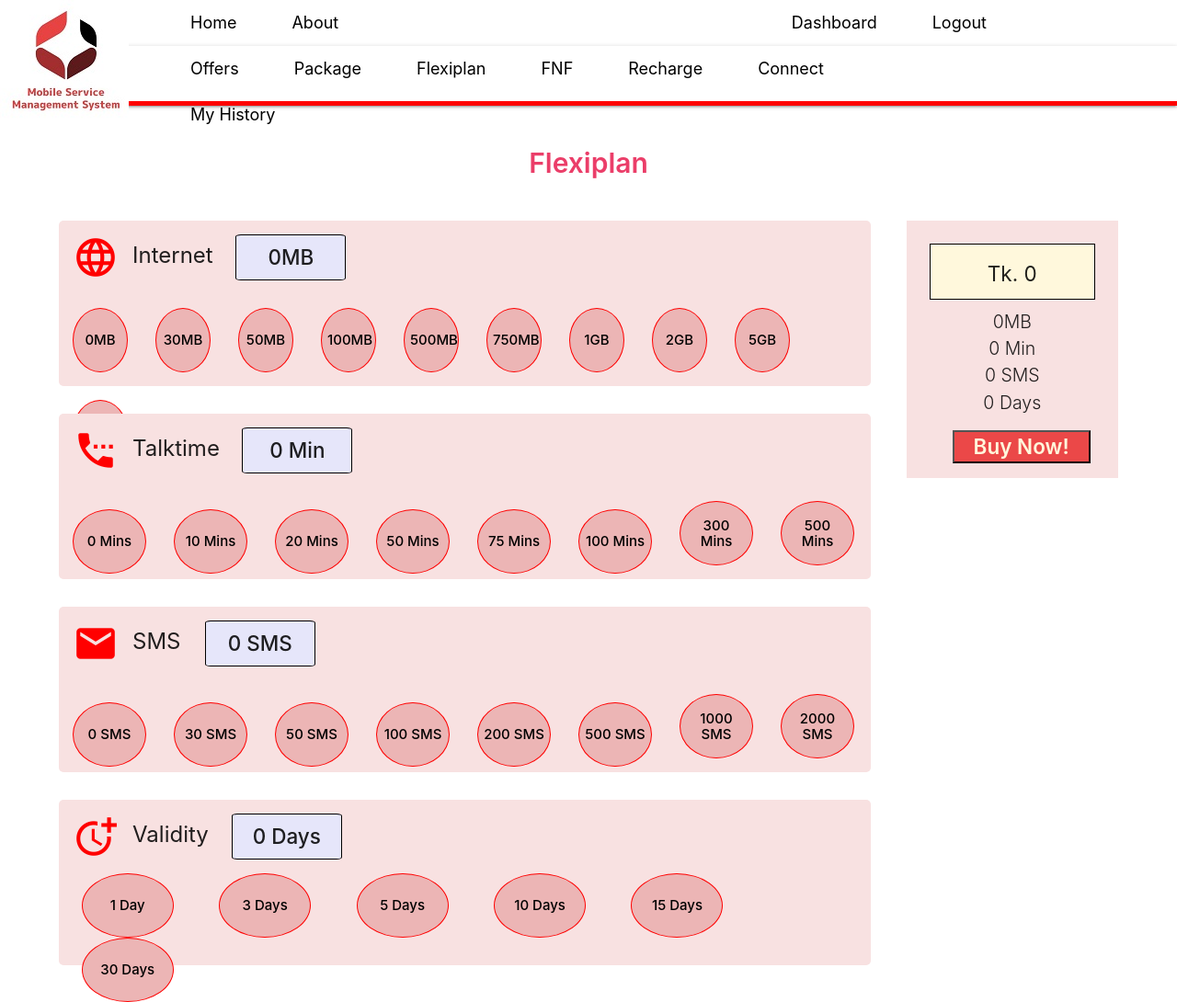
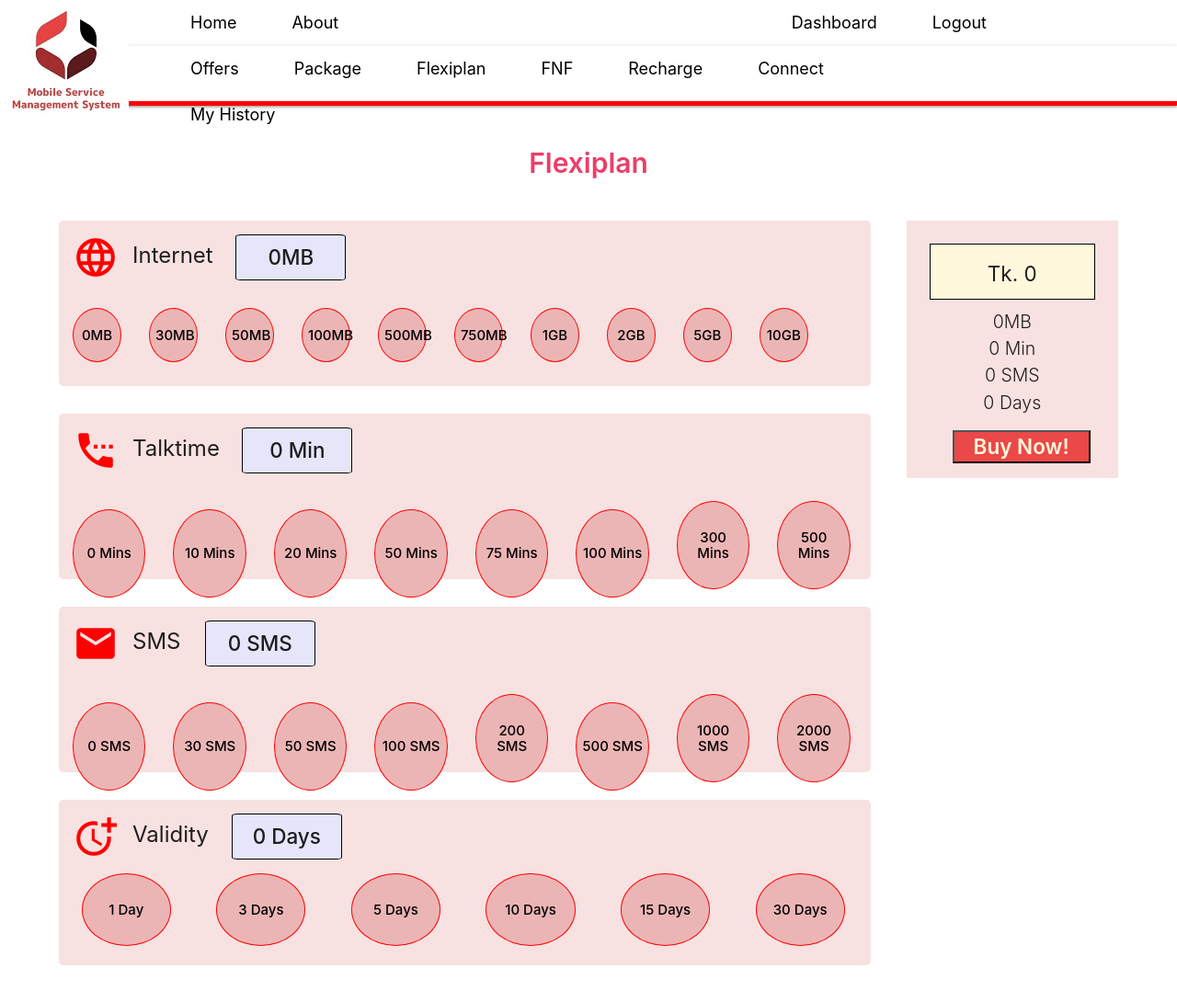
Before and after one commit to TanzimAzadNishan/Mobile-Service-Management-System, a React (Create React App) app in the folder Frontend_react_application/mobile-service-app/: page /flexiplan in a window 1280 px wide. Shown: the whole page at 92% size. Built offline with nearby package versions, Linux system fonts and the light colour scheme; sample sign-in values are in the browser's storage.

Commit message:
modal structure changed

```diff
--- a/Frontend_react_application/mobile-service-app/src/components/admin/AdminDashboard.js
+++ b/Frontend_react_application/mobile-service-app/src/components/admin/AdminDashboard.js
@@ -828,7 +828,7 @@ class AdminDashboard extends Component {
                                             Confirm
                                         </button>
                                         <button className="btn red pkg-edit-submit" onClick = {() => this.deletePkg()}>Delete</button>
-                                        <button className="btn blue" onClick = {() => this.closeEditPkgModal()}>Exit</button>
+                                        <button className="btn blue pkg-edit-submit" onClick = {() => this.closeEditPkgModal()}>Exit</button>
                                         </div>
 
                                 </form>
@@ -919,7 +919,7 @@ class AdminDashboard extends Component {
                                             Confirm
                                         </button>
                                         <button className="btn red fnf-edit-submit" onClick = {() => this.deletefnf()}>Delete</button>
-                                        <button className="btn blue" onClick = {() => this.closeEditfnfModal()}>Exit</button>
+                                        <button className="btn blue fnf-edit-submit" onClick = {() => this.closeEditfnfModal()}>Exit</button>
                                         </div>
 
                                 </form>
@@ -1190,7 +1190,7 @@ class AdminDashboard extends Component {
                                             Confirm
                                         </button>
                                         <button className="btn red offer-edit-submit" onClick = {() => this.deleteOffer()}>Delete</button>
-                                        <button className="btn blue" onClick = {() => this.closeEditOfferModal()}>Exit</button>
+                                        <button className="btn blue offer-edit-submit" onClick = {() => this.closeEditOfferModal()}>Exit</button>
                                         </div>
 
                                 </form>
--- a/Frontend_react_application/mobile-service-app/src/styles/admin/AdminDashboardStyle.css
+++ b/Frontend_react_application/mobile-service-app/src/styles/admin/AdminDashboardStyle.css
@@ -175,16 +175,16 @@
 }
 
 .pkg-cancel{
-    margin-left: 27%;
-    margin-right: 20%;
+    margin-left: 33%;
+    margin-right: 7%;
 }
 
 .set-pkg-modal{
     height: 70%;
-    width: 25%;
+    width: 30%;
     background-color: white;
     margin-top: 5%;
-    margin-left: 38%;
+    margin-left: 35%;
     padding: 3%;
 }
 
@@ -196,11 +196,12 @@
 }
 
 .pkg-submit{
-    margin-right: 29%;
+    margin-left: 12%;
+    margin-right: 15%;
 }
 
 .pkg-edit-submit{
-    margin-right: 2%;
+    margin-left: 5%;
 }
 
 .pkg-delete-submit{
@@ -298,16 +299,16 @@ label{
 }
 
 .fnf-cancel{
-    margin-left: 27%;
-    margin-right: 20%;
+    margin-left: 33%;
+    margin-right: 7%;
 }
 
 .set-fnf-modal{
     height: 60%;
-    width: 25%;
+    width: 30%;
     background-color: white;
     margin-top: 5%;
-    margin-left: 38%;
+    margin-left: 35%;
     padding: 3%;
 }
 
@@ -319,11 +320,12 @@ label{
 }
 
 .fnf-submit{
-    margin-right: 29%;
+    margin-left: 12%;
+    margin-right: 15%;
 }
 
 .fnf-edit-submit{
-    margin-right: 2%;
+    margin-left: 5%;
 }
 
 .fnf-delete-submit{
@@ -547,16 +549,16 @@ label{
 }
 
 .offer-cancel{
-    margin-left: 27%;
-    margin-right: 20%;
+    margin-left: 33%;
+    margin-right: 7%;
 }
 
 .set-offer-modal{
     height: 90%;
-    width: 25%;
+    width: 30%;
     background-color: white;
     margin-top: 2%;
-    margin-left: 38%;
+    margin-left: 35%;
     padding: 3%;
     overflow: scroll;
 }
@@ -569,11 +571,12 @@ label{
 }
 
 .offer-submit{
-    margin-right: 24%;
+    margin-left: 12%;
+    margin-right: 15%;
 }
 
 .offer-edit-submit{
-    margin-right: 2%;
+    margin-left: 5%;
 }
 
 .offer-delete-submit{
--- a/Frontend_react_application/mobile-service-app/src/styles/service/FlexiplanStyle.css
+++ b/Frontend_react_application/mobile-service-app/src/styles/service/FlexiplanStyle.css
@@ -72,8 +72,8 @@
     background: rgb(236, 181, 181);
     margin: 1.7%;
     border-radius: 50%;
-    width: 60px;
-    height: 70px;
+    width: 6%;
+    height: 115%;
     border: 1px solid red;
     text-decoration: none;
     font-weight: 450;
@@ -193,8 +193,8 @@
     background: rgb(236, 181, 181);
     margin: 1.7%;
     border-radius: 50%;
-    width: 80px;
-    height: 70px;
+    width: 9%;
+    height: 140%;
     border: 1px solid red;
     text-decoration: none;
     font-weight: 450;
@@ -251,8 +251,8 @@
     background: rgb(236, 181, 181);
     margin: 1.7%;
     border-radius: 50%;
-    width: 80px;
-    height: 70px;
+    width: 9%;
+    height: 140%;
     border: 1px solid red;
     text-decoration: none;
     font-weight: 450;
@@ -308,8 +308,8 @@
 .option-button-validity{
     background: rgb(236, 181, 181);
     border-radius: 50%;
-    width: 100px;
-    height: 70px;
+    width: 11%;
+    height: 350%;
     border: 1px solid red;
     text-decoration: none;
     font-weight: 450;
```
